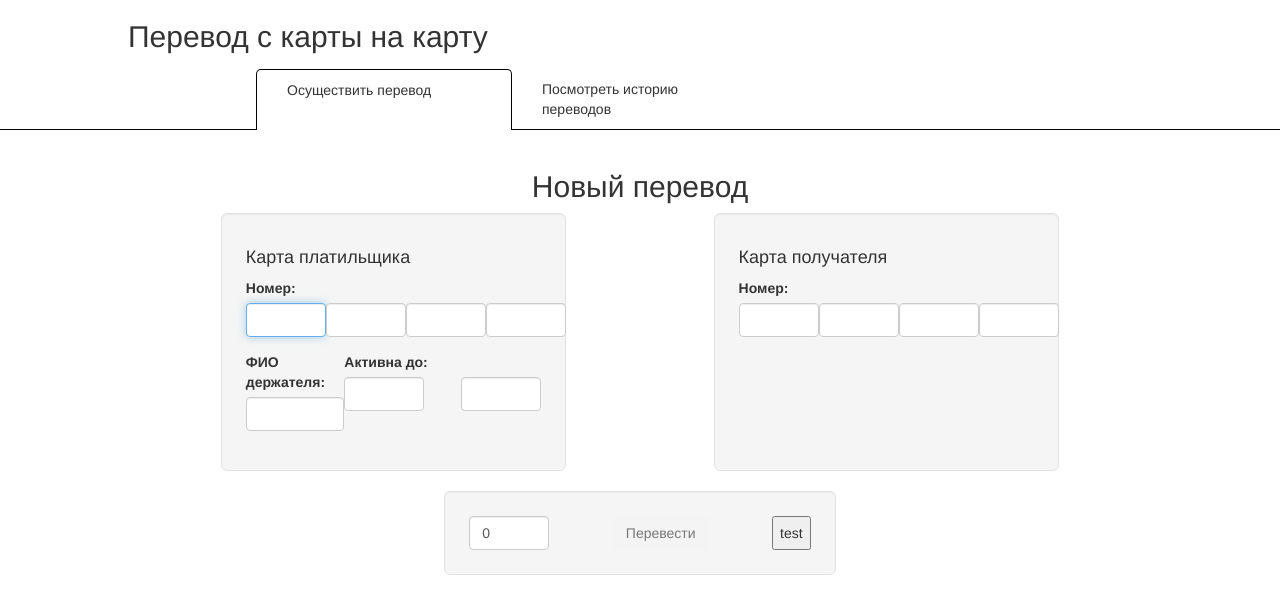
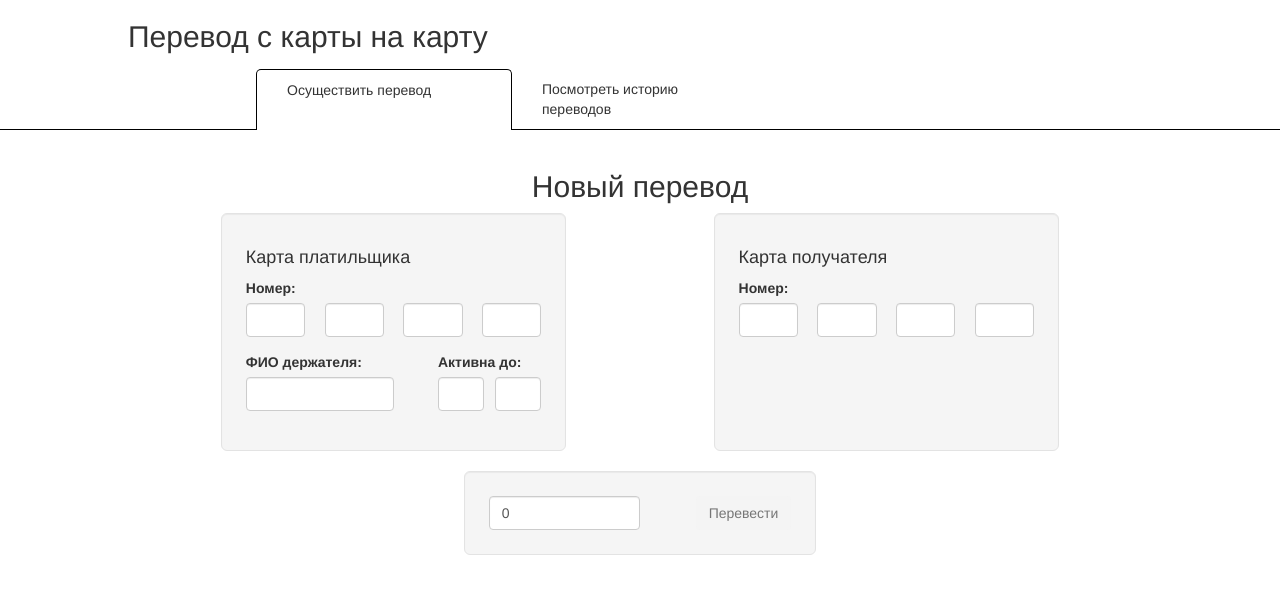
Before and after one commit to Malvik0511/works, an Angular app: page /form in a window 1280 px wide. Shown: the top 614 px of the page. Built offline with nearby package versions, Linux system fonts and the light colour scheme.

Commit message:
remittance form template refactor

```diff
--- a/src/app/custom-validator.service.ts
+++ b/src/app/custom-validator.service.ts
@@ -32,12 +32,14 @@ export class CustomValidatorService {
   }
 
   public summValidator(): ValidatorFn {
-    const pattern: RegExp = /[1-9]{1}\d{2,5}/;
     return (control: AbstractControl): { [key: string]: any } => {
+    	const summ:number = Number(control.value);
+    	console.log((control.value[0] === "0") ? {custom: `Сумма перевода введена не корректно`} : (summ >= 50 && summ < 200000) ? {custom: `Допустимая сумма перевода от 50 до 200000 рублей`} : null)
 	    if (!(control.dirty || control.touched)) {
 	        return null;
 	    } else {
-	    	return pattern.test(control.value) ? null : {custom: `Сумма перевода введена не корректно`};
+
+	    	return (control.value[0] === "0")? {custom: `Сумма перевода введена не корректно`} : (summ < 50 || summ > 200000) ? {custom: `Допустимая сумма перевода от 50 до 200000 рублей`}:null;
 	    }
 	};
   }
@@ -47,7 +49,6 @@ export class CustomValidatorService {
     const currentMonth:number = new Date().getMonth()
     return (control: AbstractControl): { [key: string]: any } => {
     	const cardYear = Number(control.value);
-    	console.log(cardYear)
     	this.formYear = control.value;
 	    if (!(control.dirty || control.touched)) {
 	        return null;
--- a/src/app/remittance-form/remittance-form.component.css
+++ b/src/app/remittance-form/remittance-form.component.css
@@ -1,55 +1,42 @@
-.card{
+input.ng-invalid.ng-touched.ng-invalid{
+  border-left: 5px solid #a94442; /* red */
+}
+
+.__header{
+	text-align:center;
+}
+
+.__cards-data,
+.__summ-data {
+	display: flex; /*отображает контейнер как блочный элемент*/
+	-webkit-justify-content: space-around;
+	justify-content: space-around;
+
 
 }
 
-.cardNumber input{
-
-}
-
-.fullName{
-}
-
-.validateUntil{
-
-}
-
-.validateUntil select{
-
-}
-
-.header{
-	text-align:center;
-}
-
-.flex-container {
-
-	display: flex; /*отображает контейнер как блочный элемент*/
-	-webkit-justify-content: space-around;
-	justify-content: space-around;
-	align-content:space-between;
-
-}
-
-.formControls{
+.__group-container{
 	margin:auto;
 	display: -webkit-flex;
 	display: flex;
 	justify-content: space-between;
 }
-
-.form-control{
-	flex:0 0 80px;
+.__number-field{
+	flex:0 0 20%;
 }
-
-
-select.form-control{
+.__full-name-control{
 	flex:0 0 50%;
 }
 
-.fullName .form-control{
+.__validate-until-group{
+	flex:0 0 35%;
+}
+.__date-field{
+	flex:0 0 45%;
+}
+.__summ-field{
 	flex:0 0 50%;
 }
-
 
 .flex-item {
 	flex:0 0 27%;
@@ -57,10 +44,3 @@ select.form-control{
 	max-width:450px;
 	min-height: 200px;
 }
-
-
-
-input.ng-invalid.ng-touched.ng-invalid ,
-select.ng-invalid.ng-touched.ng-invalid {
-  border-left: 5px solid #a94442; /* red */
-}
--- a/src/app/remittance-form/remittance-form.component.html
+++ b/src/app/remittance-form/remittance-form.component.html
@@ -1,84 +1,92 @@
-<h2 class = "header">Новый перевод</h2>
+<div class = "remittance-form">
+<h2 class = "-remittance-form __header">Новый перевод</h2>
 	<app-pop-up-form [message] = "submitMessage" ></app-pop-up-form>
-	<form [formGroup]="remittanceForm" (ngSubmit)="onSubmit()">
-		<div class = "flex-container">
-		<div></div>
-		<div formGroupName="sender" class="well well-lg card flex-item sender" >
-			<h4>Карта платильщика</h4>
-
-			<div class="cardNumber form-group" formGroupName="cardNumber">
-				<label class="center-block">Номер:</label>
-				<div class = "formControls">
-					<input class="form-control" formControlName="num1_4" maxlength = "4"  autofocus>
-					<input class="form-control" formControlName="num5_8" maxlength = "4"   >
-					<input class="form-control" formControlName="num9_12" maxlength = "4"   >
-					<input class="form-control" formControlName="num13_16" maxlength = "4"  >
+	<form [formGroup]="remittanceForm" (ngSubmit)="onSubmit()" class = "-remittance-form __all-form">
+		<div class = "-remittance-form __cards-data">
+			<div class = "-remittance-form __empty-block"></div>
+			<div formGroupName="sender" class="well well-lg form-group flex-item -remittance-form __form" >
+				<h4 class = "-remittance-form __form-header">Карта платильщика</h4>
+				<div class="form-group -remittance-form __card-number-group" formGroupName="cardNumber">
+					<label class="remittance-form __group-header">Номер:</label>
+					<div class = "-remittance-form __group-container">
+						<div class = "-remittance-form __number-field">
+							<input class="form-control -remittance-form __number" formControlName="num1_4" maxlength = "4">
+							<app-validation-message [field] = "remittanceForm.get('sender.cardNumber.num1_4')"></app-validation-message>
 						</div>
-				<div>
-					<app-validation-message [field] = "remittanceForm.get('sender.cardNumber.num1_4')"></app-validation-message>
+						<div class = "-remittance-form __number-field">
+							<input class="form-control -remittance-form __number" formControlName="num5_8" maxlength = "4">
 							<app-validation-message [field] = "remittanceForm.get('sender.cardNumber.num5_8')"></app-validation-message>
+						</div>
+						<div class = "-remittance-form __number-field">
+							<input class="form-control -remittance-form __number" formControlName="num9_12" maxlength = "4">
 							<app-validation-message [field] = "remittanceForm.get('sender.cardNumber.num9_12')"></app-validation-message>
+						</div>
+						<div class = "-remittance-form __number-field">
+							<input class="form-control -remittance-form __number" formControlName="num13_16" maxlength = "4">
 							<app-validation-message [field] = "remittanceForm.get('sender.cardNumber.num13_16')"></app-validation-message>
 						</div>
 					</div>
-			<div class = "formControls">
-				<div class="form-group fullName">
-								<label class="center-block">ФИО держателя:</label>
-								<input class="form-control" formControlName="fullName">
-
 				</div>
-				<div class="form-group" formGroupName = "validateUntil" class = "validateUntil">
-					<label class="center-block">Активна до:</label>
-					<div class = "formControls">
-						<!--select class="form-control" formControlName="month" (change) = "test()">
-										<option  *ngFor = "let month of optionAr" [value] = "month">{{(month < 9 )? "0" + (month + 1) : month + 1}} </option>
-						</select-->
-						<input class="form-control" formControlName="month" maxlength = "2">
-						<input class="form-control" formControlName="year" maxlength = "2">
-						<!--select class="form-control" formControlName = "year">
-										<option *ngFor = "let addYear of optionAr" [value] = "this.sender.year + addYear">{{this.sender.year + addYear}}</option>
-						</select-->
+				<div class = "-remittance-form __group-container">
+					<div class="-remittance-form __full-name-control">
+						<label class="-remittance-form __group-header">ФИО держателя:</label>
+						<div class = "-remittance-form __full-name-field">
+							<input class="form-control -remittance-form __full-name" formControlName="fullName">
+							<app-validation-message [field] = "remittanceForm.get('sender.fullName')"></app-validation-message>
+						</div>
+					</div>
+					<div class="form-group -remittance-form __validate-until-group" formGroupName = "validateUntil">
+						<label class="-remittance-form __group-header">Активна до:</label>
+						<div class = "-remittance-form __group-container">
+							<div class = "-remittance-form __date-field">
+								<input class="form-control -remittance-form __date" formControlName="month" maxlength = "2">
+								<app-validation-message [field] = "remittanceForm.get('sender.validateUntil.month')"></app-validation-message>
+							</div>
+							<div class = "-remittance-form __date-field">
+								<input class="form-control -remittance-form __date" formControlName="year" maxlength = "2">
+								<app-validation-message [field] = "remittanceForm.get('sender.validateUntil.year')"></app-validation-message>
 							</div>
 						</div>
 					</div>
-			<div>
-				<app-validation-message [field] = "remittanceForm.get('sender.fullName')"></app-validation-message>
-				<app-validation-message [field] = "remittanceForm.get('sender.validateUntil.year')"></app-validation-message>
-				<app-validation-message [field] = "remittanceForm.get('sender.validateUntil.month')"></app-validation-message>
 				</div>
+				<div class = "remittance-form __empty-block"></div>
 			</div>
-
-		<div formGroupName= "reciever" class="well well-lg card flex-item">
-			<h4>Карта получателя</h4>
-			<div class="form-group" formGroupName="cardNumber" class="cardNumber">
-				<label class="center-block">Номер:</label>
-				<div class = "formControls">
-								<input class="form-control " formControlName="num1_4" maxlength = "4">
-								<input class="form-control " formControlName="num5_8" maxlength = "4">
-								<input class="form-control " formControlName="num9_12" maxlength = "4">
-								<input class="form-control " formControlName="num13_16" maxlength = "4">
+			<div formGroupName= "reciever" class="well well-lg flex-item -remittance-form __form">
+				<h4 class = "-remittance-form __form">Карта получателя</h4>
+				<div class="form-group -remittance-form __card-number-group" formGroupName="cardNumber" class="cardNumber">
+					<label class="-remittance-form __group-header">Номер:</label>
+					<div class = "-remittance-form __group-container">
+						<div class = "-remittance-form __number-field">
+							<input class="form-control -remittance-form __number" formControlName="num1_4" maxlength = "4">
+							<app-validation-message [field] = "remittanceForm.get('reciever.cardNumber.num1_4')"></app-validation-message>
 						</div>
+						<div class = "-remittance-form __number-field">
+							<input class="form-control -remittance-form __number" formControlName="num5_8" maxlength = "4">
+							<app-validation-message [field] = "remittanceForm.get('reciever.cardNumber.num5_8')"></app-validation-message>
 						</div>
-			<div>
-				<app-validation-message [field] = "remittanceForm.get('reciever.cardNumber.num1_4')"></app-validation-message>
-				<app-validation-message [field] = "remittanceForm.get('reciever.cardNumber.num5_8')"></app-validation-message>
+						<div class = "-remittance-form __number-field">
+							<input class="form-control -remittance-form __number" formControlName="num9_12" maxlength = "4">
 							<app-validation-message [field] = "remittanceForm.get('reciever.cardNumber.num9_12')"></app-validation-message>
+						</div>
+						<div class = "-remittance-form __number-field">
+							<input class="form-control -remittance-form __number" formControlName="num13_16" maxlength = "4">
 							<app-validation-message [field] = "remittanceForm.get('reciever.cardNumber.num13_16')"></app-validation-message>
 						</div>
 					</div>
-		<div></div>
 				</div>
-		<div class = "flex-container" >
-			<div>
-				<div class="form-group" class="well well-lg formControls">
-								<input class="form-control" id = "summ" formControlName="summ" placeholder="сумма">
-							<button type = "submit" class = "btn" [disabled]="!remittanceForm.valid">Перевести</button>
-							<button type = "button" (click) = "t()">test</button>
 			</div>
-				<div>
+			<div class = "-remittance-form __empty-block"></div>
+		</div>
+		<div class = "-remottance-form __summ-data">
+			<div class = "-remittance-form __form">
+				<div class="form-group" class="well well-lg -remittance-form __group-container">
+					<div class = "-remittance-form __summ-field">
+						<input class="form-control -remittance-form __summ" id = "summ" formControlName="summ" placeholder="сумма">
 						<app-validation-message [field] = "remittanceForm.get('summ')"></app-validation-message>
+					</div>
+					<button type = "submit" class = "btn -remittance-form __submit-btn" [disabled]="!remittanceForm.valid">Перевести</button>
 				</div>
 			</div>
 		</div>
-
 	</form>
+</div>
```
Lines whose indentation alone changed are shown as unchanged.
